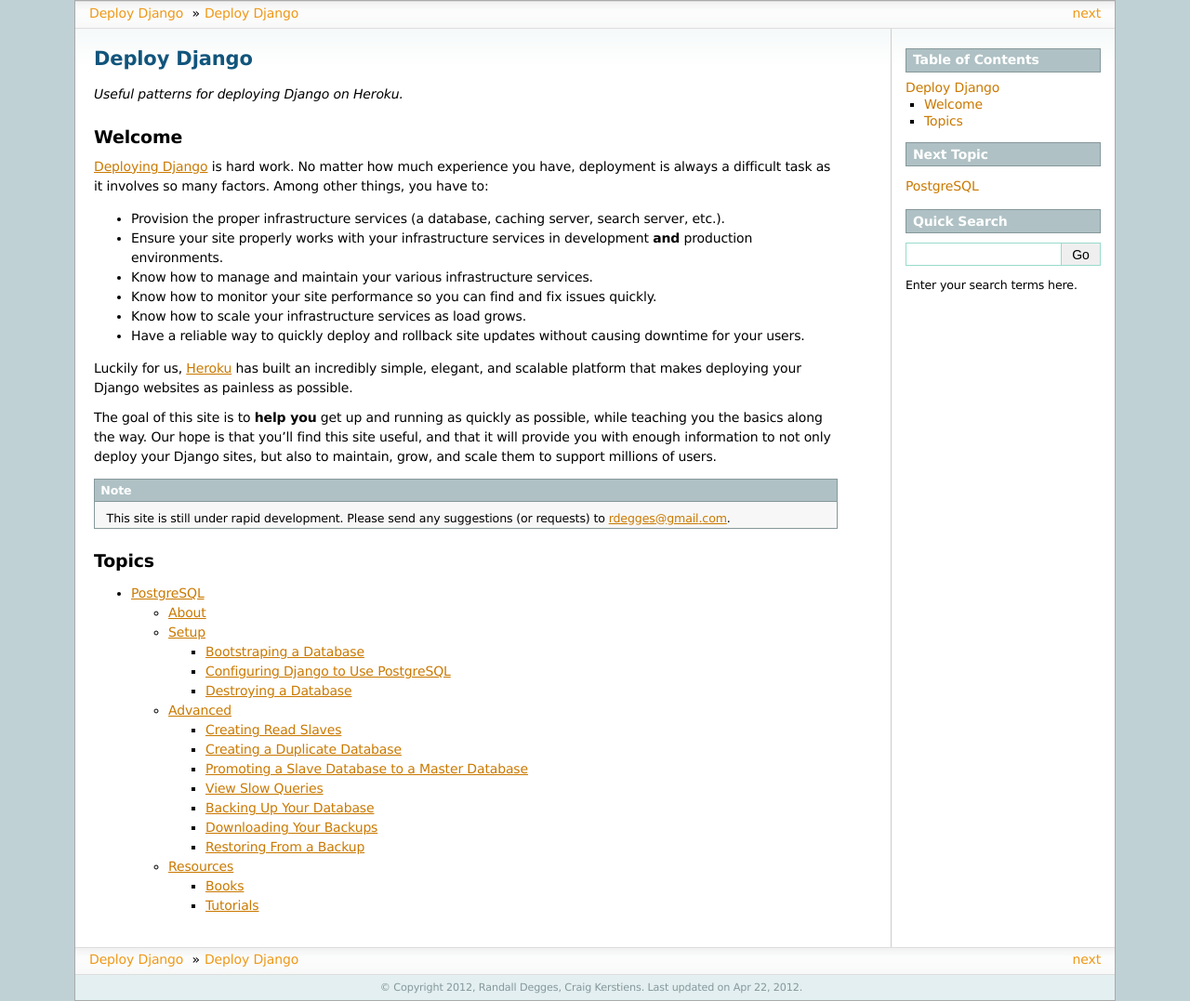
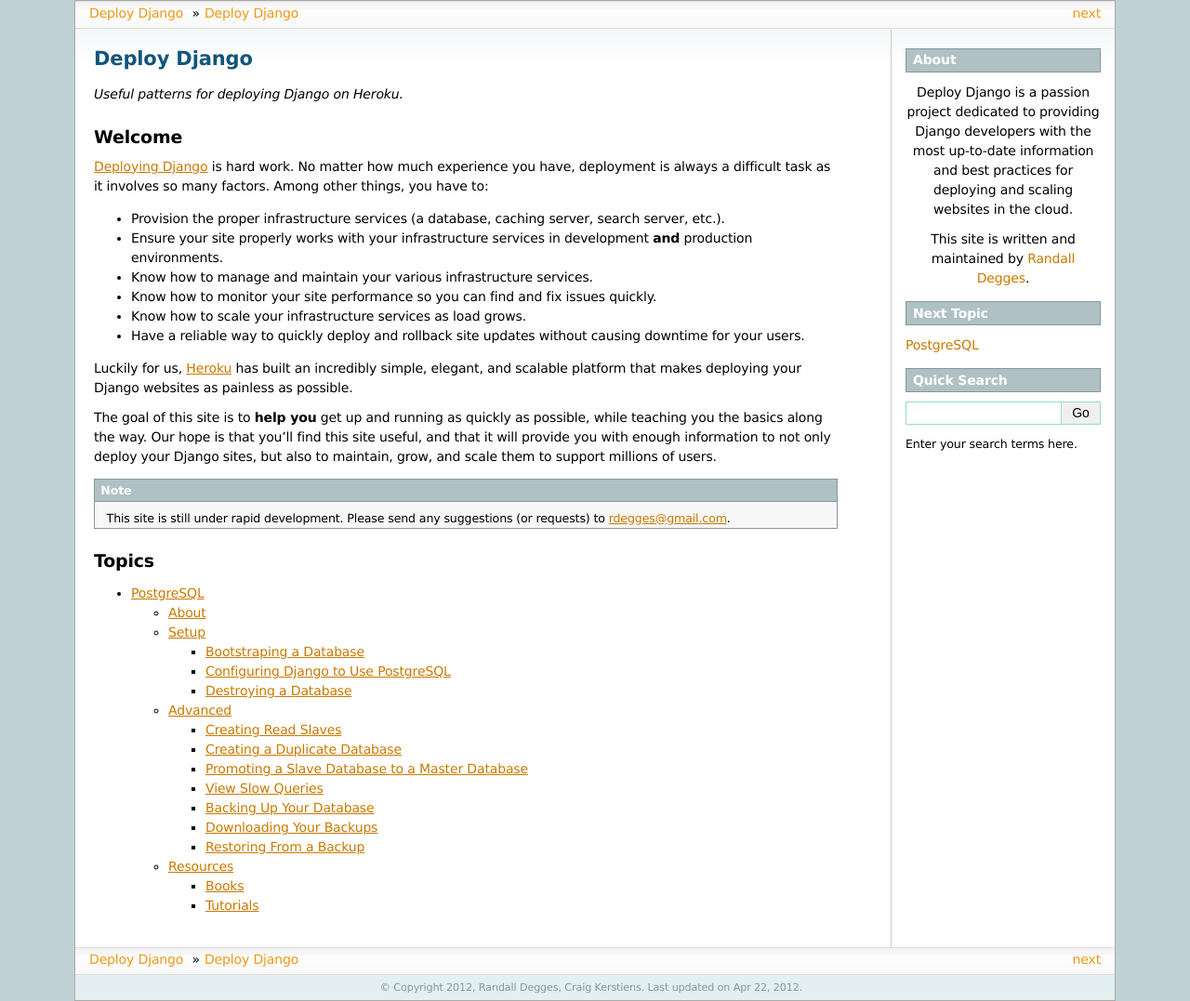
Before and after one commit to perryyo/deploydjango.com, a Sphinx documentation site: the page built from source/index.rst, in a window 1280 px wide. Shown: the whole page at 93% size. Built offline with Sphinx 7.4.7, drawn with Linux system fonts in a browser that asks for light colours.

Commit message:
Adding an 'About' sidebar section.

```diff
--- a/source/_static/deploydjango.css
+++ b/source/_static/deploydjango.css
@@ -5,3 +5,10 @@
 div.footer {
   text-align: center;
 }
+
+/* Center the 'About' sidebar text at the top of our navigation menu (which
+ * only exists on the main page of the site).
+ */
+p.sidebarintro {
+  text-align: center;
+}
--- /dev/null
+++ b/source/_templates/sidebarintro.html
@@ -0,0 +1,10 @@
+<h3>About</h3>
+<p class="sidebarintro">
+  Deploy Django is a passion project dedicated to providing Django developers
+  with the most up-to-date information and best practices for deploying and
+  scaling websites in the cloud.
+</p>
+<p class="sidebarintro">
+  This site is written and maintained by <a href="http://rdegges.com">Randall
+  Degges</a>.
+</p>
--- a/source/conf.py
+++ b/source/conf.py
@@ -134,12 +134,11 @@
 #html_use_smartypants = True
 
 # Custom sidebar templates, maps document names to template names.
-#html_sidebars = {
-#    'index':    ['sidebarintro.html', 'sourcelink.html',
-#                 'searchbox.html'],
+html_sidebars = {
+    'index':    ['sidebarintro.html', 'relations.html', 'searchbox.html'],
 #    '**':       ['localtoc.html', 'relations.html',
 #                 'sourcelink.html', 'searchbox.html']
-#}
+}
 
 # Additional templates that should be rendered to pages, maps page names to
 # template names.
```
